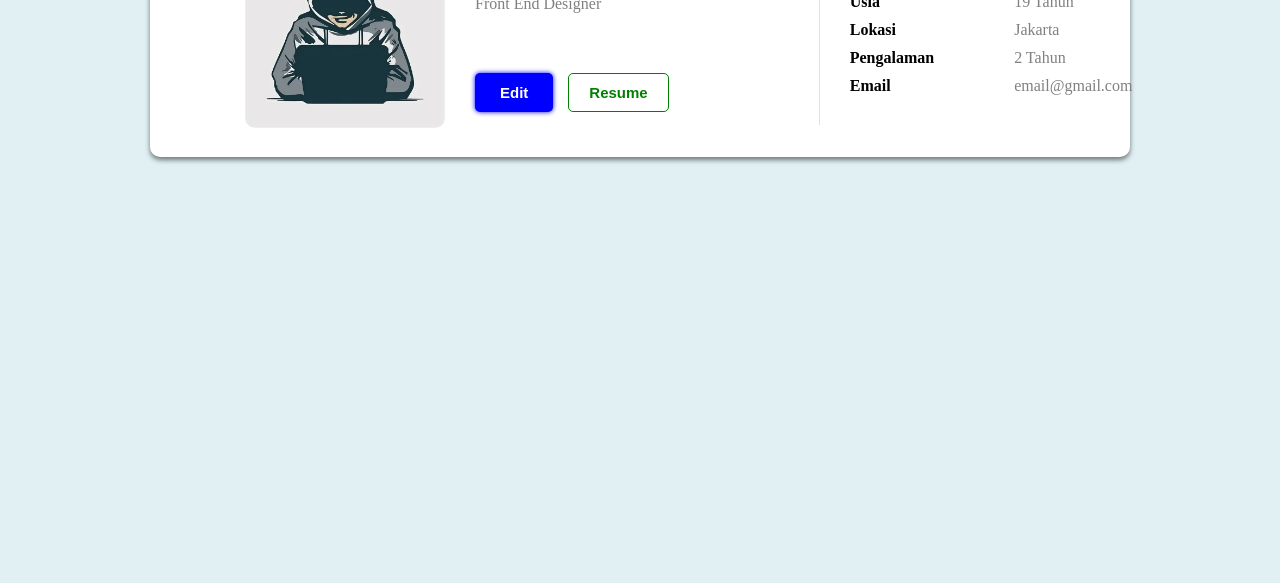
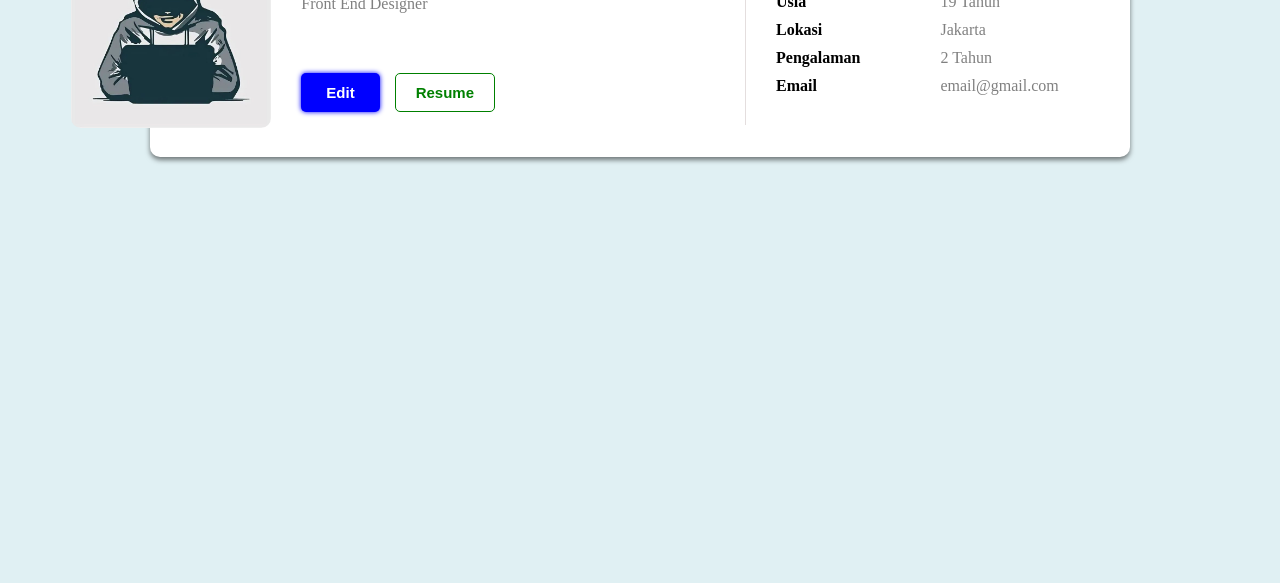
Before and after one commit to Wahabi86/Tugas_Assignment4, a plain HTML site: page index.html in a window 1280 px wide. Shown: the part 217-800 px from the top of the page. Drawn offline with Linux system fonts and the light colour scheme.

Commit message:
update style

```diff
--- a/style.css
+++ b/style.css
@@ -42,10 +42,8 @@ body {
 
 .card {
   display: flex;
-  justify-content: space-between;
-  height: auto;
+  justify-content: center;
   margin: 0px 150px;
-  padding: 0px 95px;
   background-color: white;
   border-radius: 10px;
   box-shadow: 0px 3px 5px rgba(0, 0, 0, 0.5);
@@ -54,6 +52,7 @@ body {
 .content-left {
   display: flex;
   align-items: center;
+  margin-right: 100px;
   padding: 25px 0px;
   gap: 30px;
 }
```
